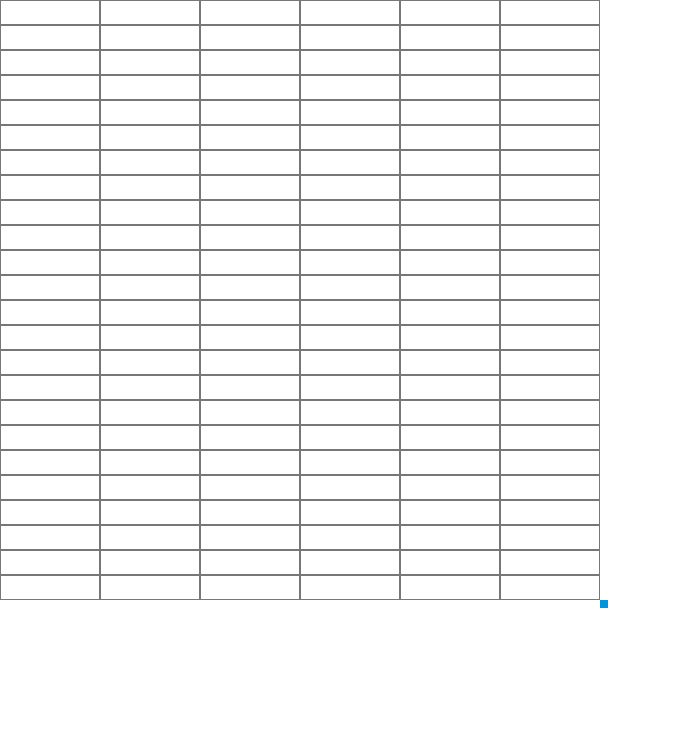
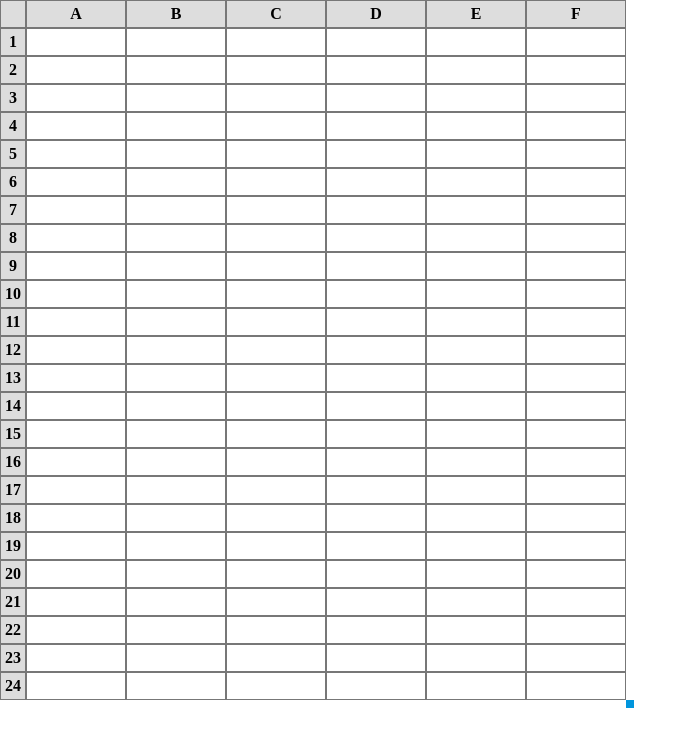
Before and after one commit to bohdanmoroziuk/gsheets, a React (Create React App) app: page / in a window 1280 px wide. Shown: the top 746 px of the page, without its empty margins (0-697 px from the left). Built offline with nearby package versions, Linux system fonts and the light colour scheme.

Commit message:
feat(sheet): add axis cells

```diff
--- /dev/null
+++ b/src/components/AxisCell/index.tsx
@@ -0,0 +1,15 @@
+import { FC } from 'react'
+
+import classes from 'components/AxisCell/styles.module.css';
+
+const AxisCell: FC = ({ children }) => {
+  return (
+    <th
+      className={classes['axis-cell']}
+    >
+      {children}
+    </th>
+  )
+};
+
+export default AxisCell;
--- /dev/null
+++ b/src/components/AxisCell/styles.module.css
@@ -0,0 +1,6 @@
+.axis-cell {
+  background-color: #ddd;
+  padding: 4px;
+  border: 1px solid #777;
+  text-align: center;
+}
--- a/src/components/Sheet/index.tsx
+++ b/src/components/Sheet/index.tsx
@@ -3,10 +3,20 @@ import { useRecoilValue } from 'recoil';
 
 import SheetSizeState from 'store/SheetSizeState';
 import Cell, { CELL_WIDTH, CELL_HEIGHT } from 'components/Cell';
+import AxisCell from 'components/AxisCell';
 import Row from 'components/Row';
 import Column from 'components/Column';
 import Resizer from 'components/Resizer';
 import classes from 'components/Sheet/styles.module.css';
+
+const numberToChar = (value: number): string => {
+  const division = Math.floor(value / 26);
+  const reminder = Math.floor(value % 26);
+
+  const char = String.fromCharCode(reminder + 97).toUpperCase();
+
+  return division -1 >= 0 ? numberToChar(division - 1) + char : char;
+};
 
 const Sheet: FC = () => {
   const sheetSize = useRecoilValue(SheetSizeState);
@@ -18,8 +28,16 @@ const Sheet: FC = () => {
     <div className={classes.wrapper}>
       <table className={classes.sheet}>
         <tbody>
+          <Row>
+            {[...Array(numberOfColumns + 1)].map((column, columnIndex) => (
+              <AxisCell>
+                {columnIndex === 0 ? '' : numberToChar(columnIndex - 1)}
+              </AxisCell>
+            ))}
+          </Row>
           {[...Array(numberOfRows)].map((row, rowIndex) => (
             <Row key={rowIndex}>
+              <AxisCell>{rowIndex + 1}</AxisCell>
               {[...Array(numberOfColumns)].map((column, columnIndex) => (
                 <Column key={columnIndex}>
                   <Cell cellId={`${rowIndex}:${columnIndex}`} />
```
